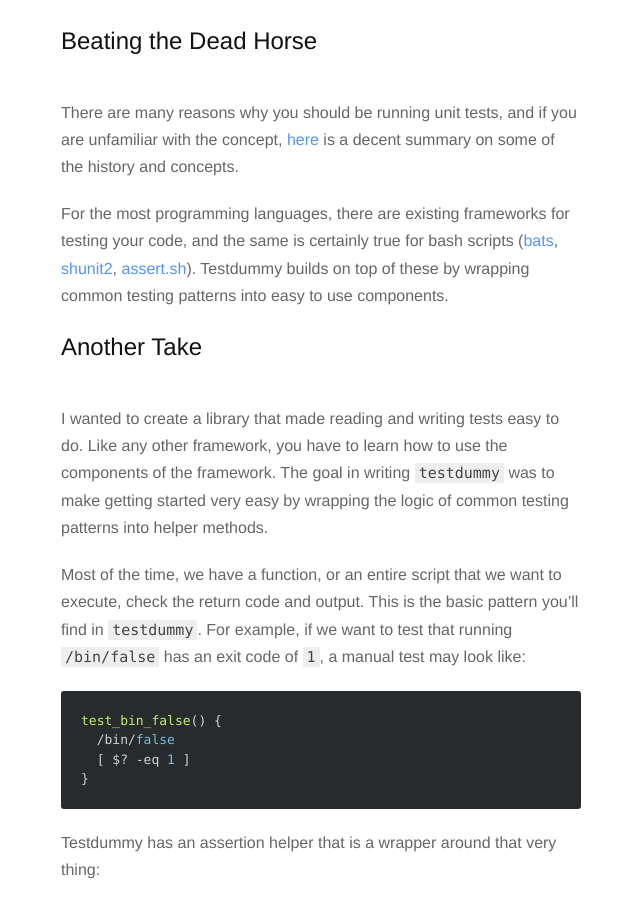
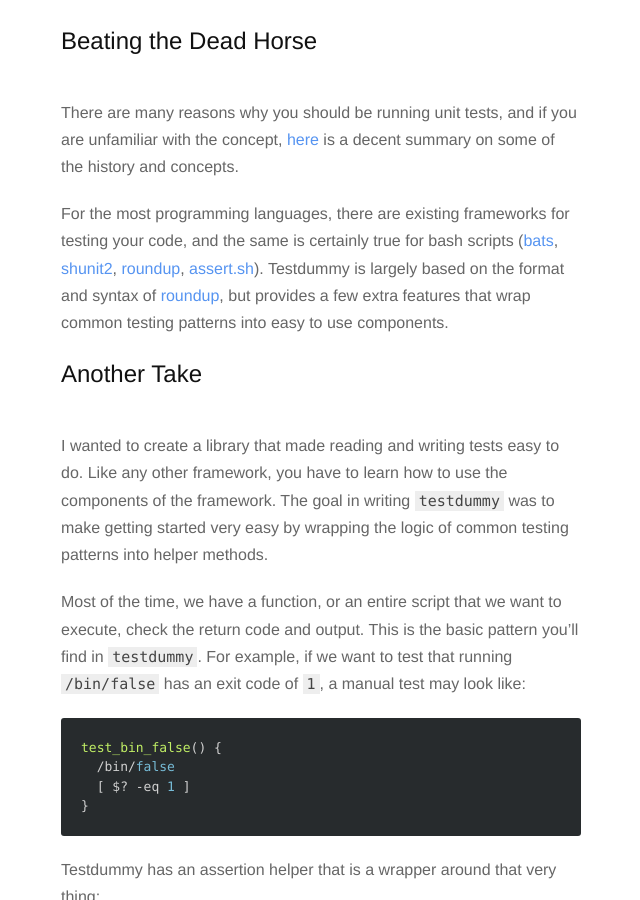
Before and after one commit to nextrevision/nextrevision.github.io, a Jekyll site: the page built from _posts/2015-12-19-testdummy-another-bash-script-testing-framework.md, in a window 1280 px wide and 900 px high, scrolled down 323 px. Shown: the whole window, without its empty margins (319-959 px from the left). Built offline with Jekyll 4.4.1, drawn with Linux system fonts in a browser that asks for light colours; nearby versions of some CDN libraries; Markdown is read by kramdown in place of the engine named in the settings.

Commit message:
Cite roundup in testdummy post

```diff
--- a/_posts/2015-12-19-testdummy-another-bash-script-testing-framework.md
+++ b/_posts/2015-12-19-testdummy-another-bash-script-testing-framework.md
@@ -8,7 +8,7 @@
 
 There are many reasons why you should be running unit tests, and if you are unfamiliar with the concept, [here](http://martinfowler.com/bliki/UnitTest.html) is a decent summary on some of the history and concepts.
 
-For the most programming languages, there are existing frameworks for testing your code, and the same is certainly true for bash scripts ([bats](https://github.com/sstephenson/bats), [shunit2](https://code.google.com/p/shunit2/), [assert.sh](https://github.com/lehmannro/assert.sh)). Testdummy builds on top of these by wrapping common testing patterns into easy to use components.
+For the most programming languages, there are existing frameworks for testing your code, and the same is certainly true for bash scripts ([bats](https://github.com/sstephenson/bats), [shunit2](https://code.google.com/p/shunit2/), [roundup](https://github.com/bmizerany/roundup), [assert.sh](https://github.com/lehmannro/assert.sh)). Testdummy is largely based on the format and syntax of [roundup](https://github.com/bmizerany/roundup), but provides a few extra features that wrap common testing patterns into easy to use components.
 
 ## Another Take
 
```
